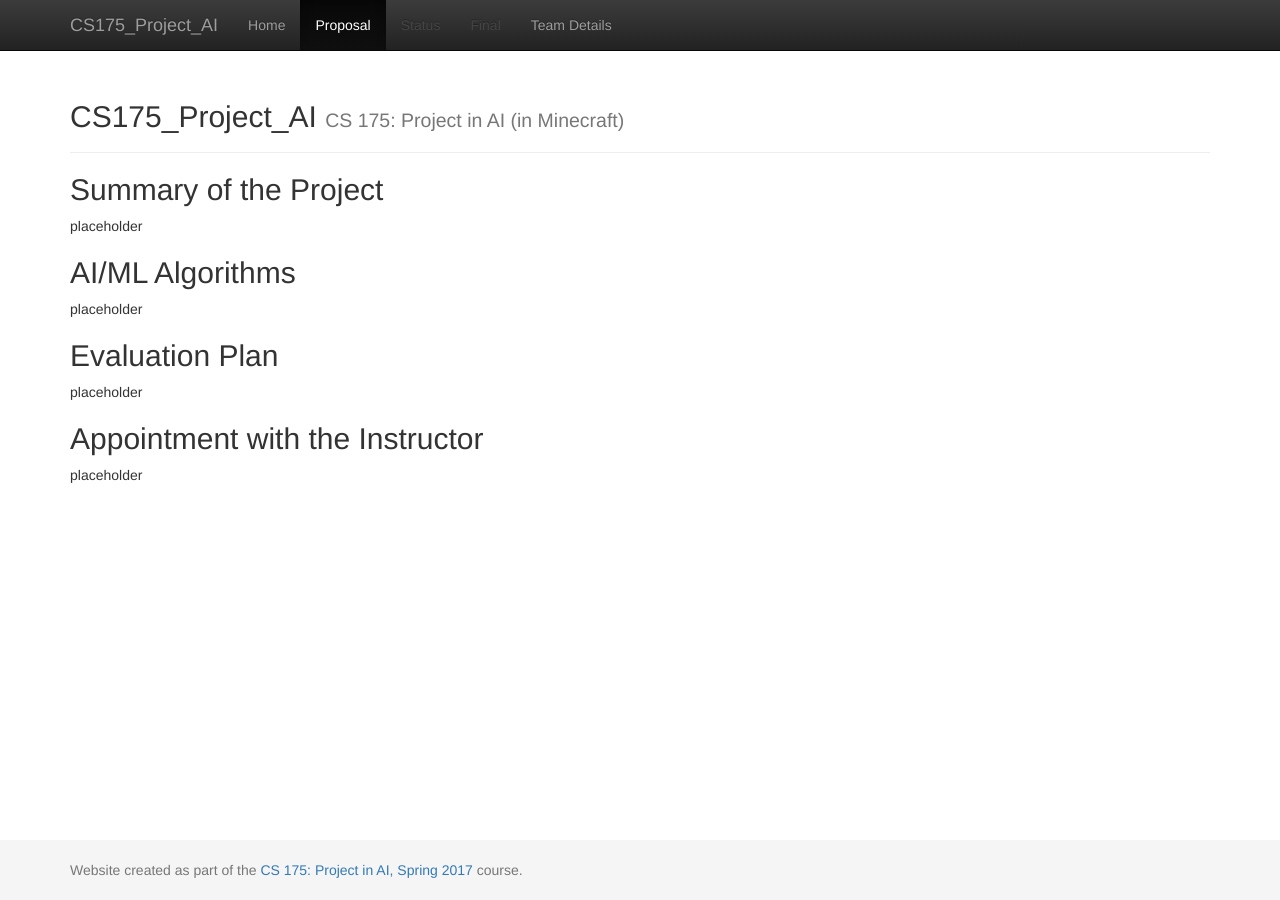
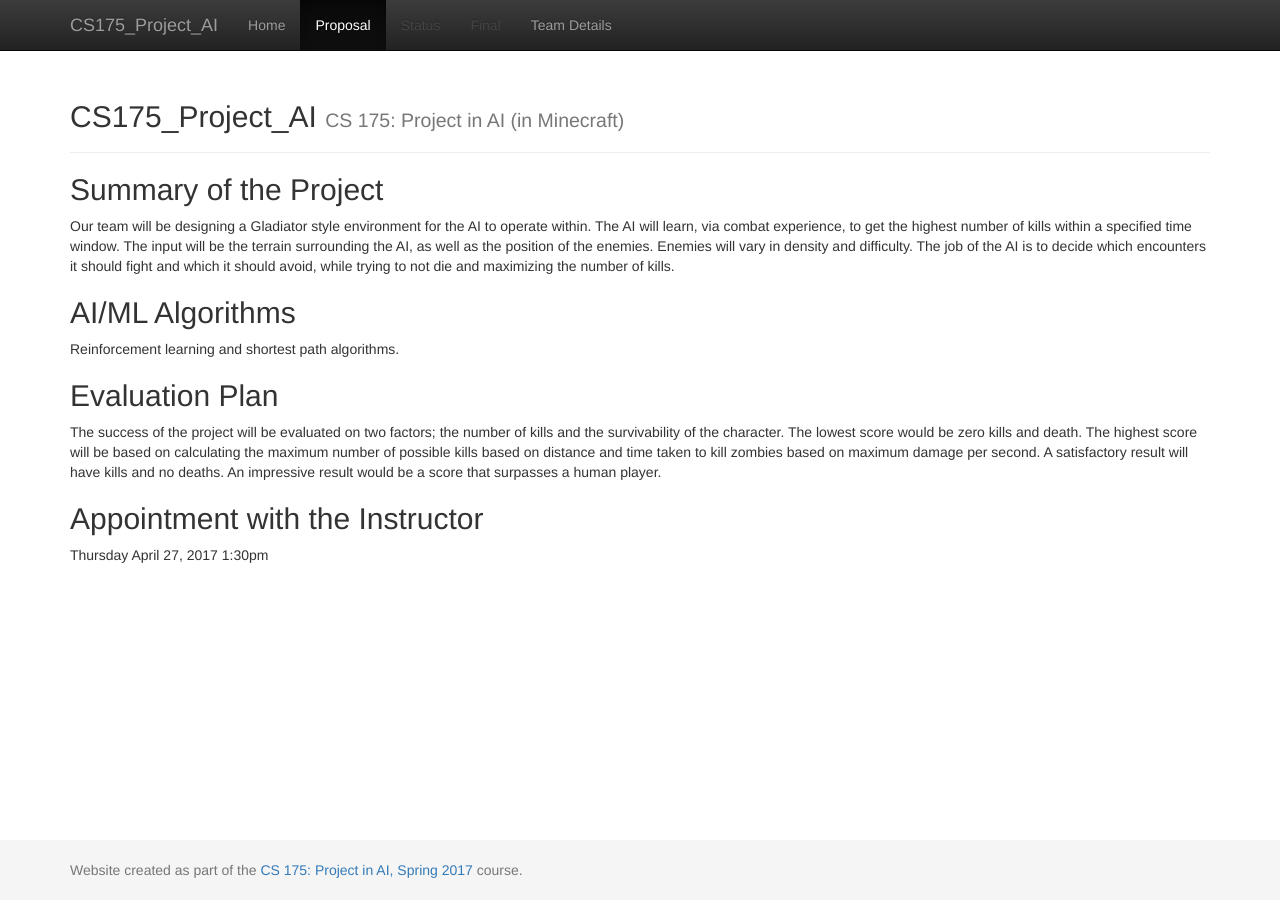
Before and after one commit to keiki83/CS175_Project_AI, a Jekyll site: the page built from docs/proposal.md, in a window 1280 px wide. Built offline with Jekyll 4.4.1, drawn with Linux system fonts in a browser that asks for light colours.

Commit message:
Finished Proposal

```diff
--- a/docs/proposal.md
+++ b/docs/proposal.md
@@ -9,7 +9,7 @@ In a paragraph or so, mention the main idea behind your project. At the very lea
 clearly explains the input/output semantics of your project, i.e. what information will it take as input, andwhat
 will it produce. Mention any applications, if any, for your project.)
 --->
-placeholder
+Our team will be designing a Gladiator style environment for the AI to operate within. The AI will learn, via combat experience, to get the highest number of kills within a specified time window. The input will be the terrain surrounding the AI, as well as the position of the enemies. Enemies will vary in density and difficulty. The job of the AI is to decide which encounters it should fight and which it should avoid, while trying to not die and maximizing the number of kills.
 
 ## AI/ML Algorithms
 <!---
@@ -18,7 +18,7 @@ have to be a detailed description of the algorithm, even the sub-area of the fie
 include “planning with dynamic programming”, “reinforcement learning with neural function approximator”,
 “deep learning for images”, “min-max tree search with pruning”, and so on.
 --->
-placeholder
+Reinforcement learning and shortest path algorithms.
 
 ## Evaluation Plan
 <!---
@@ -30,7 +30,7 @@ the internals of the algorithm to verify it works, what’s your moonshot case,
 you get there. Note that these are not promises, we’re not going to hold you to what you say here, but we want to
 see if you are able to think about evaluation of your project in a critical manner.
 --->
-placeholder
+The success of the project will be evaluated on two factors; the number of kills and the survivability of the character. The lowest score would be zero kills and death. The highest score will be based on calculating the maximum number of possible kills based on distance and time taken to kill zombies based on maximum damage per second. A satisfactory result will have kills and no deaths. An impressive result would be a score that surpasses a human player.
 
 ## Appointment with the Instructor
 <!---
@@ -40,4 +40,4 @@ of your group can absolutely not make any of the available times. In the proposa
 you have reserved the appointment for.
 Use the following link to make your appointment: https://calendly.com/sameersingh/office-hours
 --->
-placeholder
+Thursday April 27, 2017 1:30pm
```
